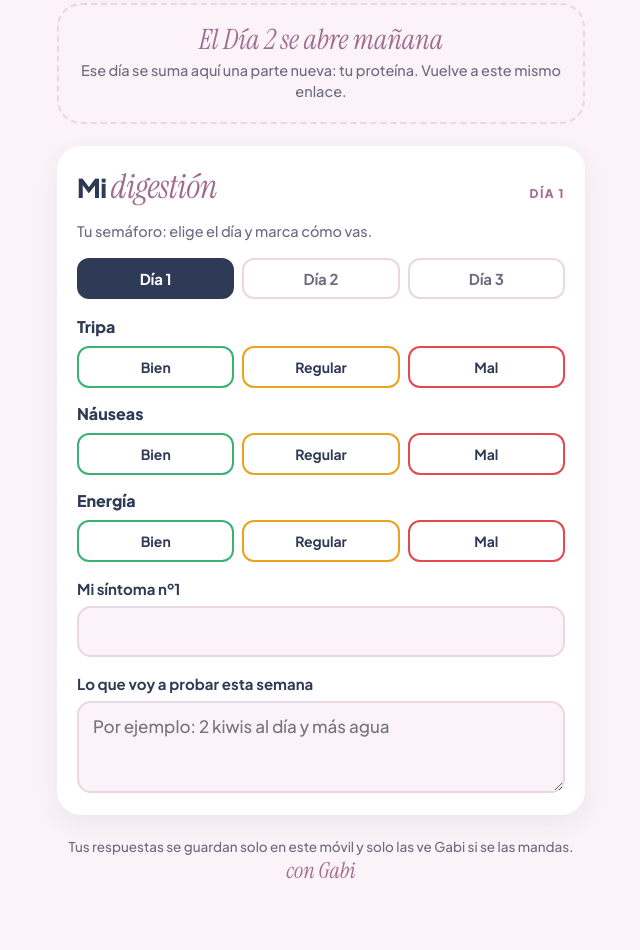
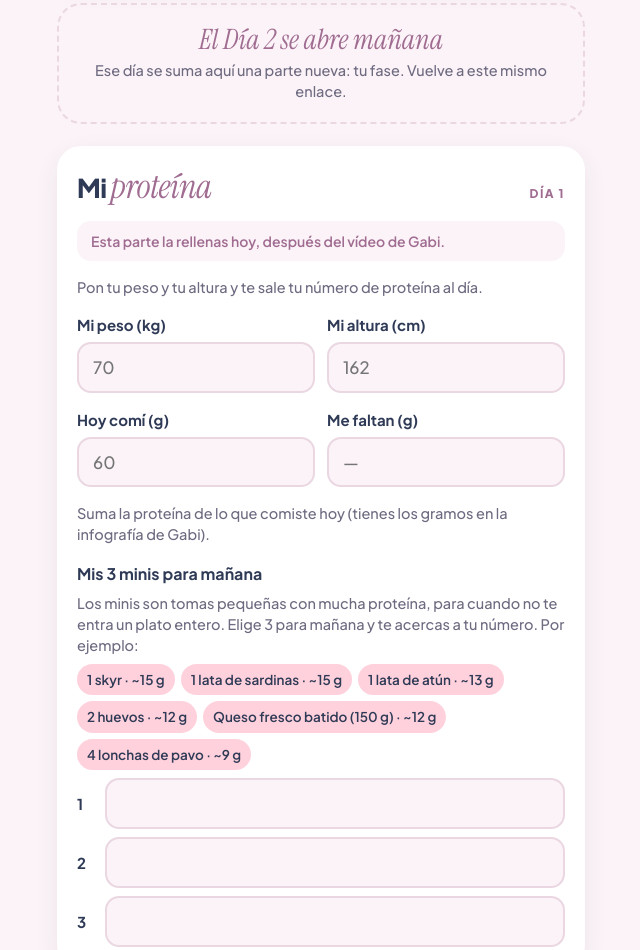
Before and after one commit to ighashtagsanalyzer-beep/mapa-glp1, a plain HTML site: page index.html in a window 1280 px wide. Shown: the part 903-1853 px from the top of the page, without its empty margins (319-959 px from the left). Before the commit the page ends 1825 px from the top, so only its background shows below. Drawn offline with Linux system fonts and the light colour scheme.

Commit message:
Reordenar días: proteína, fase, digestión
Co-Authored-By: Claude Opus 5.5 <noreply@anthropic.com>

```diff
--- a/index.html
+++ b/index.html
@@ -103,9 +103,9 @@ input:focus,textarea:focus{border-color:var(--malva-rosa);background:#fff}
 <div class="envoltura">
 <nav aria-label="Partes del Mapa"><div class="pasos">
   <a href="#datos" data-paso="datos"><b>0</b>Datos</a>
-  <a href="#lunes" data-paso="lunes"><b>1</b>Día 1</a>
-  <a href="#martes" data-paso="martes"><b>2</b>Día 2</a>
-  <a href="#miercoles" data-paso="miercoles"><b>3</b>Día 3</a>
+  <a href="#martes" data-paso="martes"><b>1</b>Día 1</a>
+  <a href="#miercoles" data-paso="miercoles"><b>2</b>Día 2</a>
+  <a href="#lunes" data-paso="lunes"><b>3</b>Día 3</a>
 </div></nav>
 
 <form id="mapa" autocomplete="off" novalidate>
@@ -123,20 +123,9 @@ input:focus,textarea:focus{border-color:var(--malva-rosa);background:#fff}
 
 <div id="proximo" class="proximo" hidden><b id="proximo-tit"></b><span id="proximo-txt"></span></div>
 
-<section id="lunes"><div class="tarjeta">
-  <div class="cabeza"><h2>Mi <em>digestión</em></h2><span class="dia">Día 1</span></div>
-  <p class="ayuda">Tu semáforo: elige el día y marca cómo vas.</p>
-  <div class="dias" role="group" aria-label="Día del semáforo">
-    <button type="button" data-dia="lun">Día 1</button><button type="button" data-dia="mar">Día 2</button><button type="button" data-dia="mie">Día 3</button>
-  </div>
-  <div id="semaforo" class="fila-sem" style="gap:14px"></div>
-  <label>Mi síntoma nº1<input id="sintoma" name="sintoma"></label>
-  <label>Lo que voy a probar esta semana<textarea id="probar" name="probar" placeholder="Por ejemplo: 2 kiwis al día y más agua"></textarea></label>
-</div></section>
-
 <section id="martes"><div class="tarjeta">
-  <div class="cabeza"><h2>Mi <em>proteína</em></h2><span class="dia">Día 2</span></div>
-  <p class="cuando">Esta parte la rellenas el Día 2, después del vídeo de Gabi.</p>
+  <div class="cabeza"><h2>Mi <em>proteína</em></h2><span class="dia">Día 1</span></div>
+  <p class="cuando">Esta parte la rellenas hoy, después del vídeo de Gabi.</p>
   <p class="ayuda">Pon tu peso y tu altura y te sale tu número de proteína al día.</p>
   <div class="dos">
     <label>Mi peso (kg)<input id="peso" name="peso" inputmode="decimal" placeholder="70"></label>
@@ -168,8 +157,8 @@ input:focus,textarea:focus{border-color:var(--malva-rosa);background:#fff}
 </div></section>
 
 <section id="miercoles"><div class="tarjeta">
-  <div class="cabeza"><h2>Mi <em>fase</em></h2><span class="dia">Día 3</span></div>
-  <p class="cuando">Esta parte la rellenas el Día 3, después del vídeo de Gabi.</p>
+  <div class="cabeza"><h2>Mi <em>fase</em></h2><span class="dia">Día 2</span></div>
+  <p class="cuando">Esta parte la rellenas el Día 2, después del vídeo de Gabi.</p>
   <p class="ayuda">¿En qué fase estás? Marca una.</p>
   <div class="fases" role="group" aria-label="Mi fase">
     <button type="button" data-fase="Fase 1 · empezando o subiendo dosis">Fase 1 · Empezando o subiendo dosis<small>Que la digestión no te frene</small></button>
@@ -179,6 +168,18 @@ input:focus,textarea:focus{border-color:var(--malva-rosa);background:#fff}
   </div>
   <label>Lo que más me preocupa<textarea id="preocupa" name="preocupa"></textarea></label>
   <label>¿Qué cambiarías tú en tu caso?<textarea id="cambiarias" name="cambiarias"></textarea></label>
+</div></section>
+
+<section id="lunes"><div class="tarjeta">
+  <div class="cabeza"><h2>Mi <em>digestión</em></h2><span class="dia">Día 3</span></div>
+  <p class="cuando">Esta parte la rellenas el Día 3, después del vídeo de Gabi.</p>
+  <p class="ayuda">Tu semáforo: elige el día y marca cómo vas.</p>
+  <div class="dias" role="group" aria-label="Día del semáforo">
+    <button type="button" data-dia="lun">Día 1</button><button type="button" data-dia="mar">Día 2</button><button type="button" data-dia="mie">Día 3</button>
+  </div>
+  <div id="semaforo" class="fila-sem" style="gap:14px"></div>
+  <label>Mi síntoma nº1<input id="sintoma" name="sintoma"></label>
+  <label>Lo que voy a probar esta semana<textarea id="probar" name="probar" placeholder="Por ejemplo: 2 kiwis al día y más agua"></textarea></label>
 </div></section>
 
 <section id="enviar"><div class="final">
@@ -281,22 +282,22 @@ input:focus,textarea:focus{border-color:var(--malva-rosa);background:#fff}
     L.push("Semana: "+v("semana")+" · Me pincho el: "+v("pinchazo"));
     L.push("Medicamento y dosis: "+v("medicamento"));
     L.push("Objetivo: "+v("objetivo"));
-    L.push(""); L.push("*Día 1 · Mi digestión*");
+    L.push(""); L.push("*Día 1 · Mi proteína*");
+    L.push("Peso: "+v("peso")+" kg · Altura: "+v("altura")+" cm");
+    L.push("Mi número: "+(isFinite(p.numero) ? p.numero+" g al día" : "—")+(isFinite(p.imc) ? " (IMC "+p.imc.toFixed(1).replace(".",",")+")" : ""));
+    L.push("Hoy comí: "+v("comi")+" g · Me faltan: "+($("faltan").value || "—")+" g");
+    L.push("Mis minis: "+[v("mini1"),v("mini2"),v("mini3")].join(" / "));
+    L.push(""); L.push("*Día 2 · Mi fase*");
+    L.push("Fase: "+(estado.fase || "—"));
+    L.push("Me preocupa: "+v("preocupa"));
+    L.push("Cambiaría: "+v("cambiarias"));
+    L.push(""); L.push("*Día 3 · Mi digestión*");
     FILAS.forEach(function(f){
       var partes = Object.keys(DIAS).map(function(d){ var x = estado.sem[f[0]+"_"+d]; var t = x ? ({v:"🟢",a:"🟡",r:"🔴"})[x] : "—"; return DIAS[d]+" "+t; });
       L.push(f[1]+": "+partes.join(" · "));
     });
     L.push("Síntoma nº1: "+v("sintoma"));
     L.push("Voy a probar: "+v("probar"));
-    L.push(""); L.push("*Día 2 · Mi proteína*");
-    L.push("Peso: "+v("peso")+" kg · Altura: "+v("altura")+" cm");
-    L.push("Mi número: "+(isFinite(p.numero) ? p.numero+" g al día" : "—")+(isFinite(p.imc) ? " (IMC "+p.imc.toFixed(1).replace(".",",")+")" : ""));
-    L.push("Hoy comí: "+v("comi")+" g · Me faltan: "+($("faltan").value || "—")+" g");
-    L.push("Mis minis: "+[v("mini1"),v("mini2"),v("mini3")].join(" / "));
-    L.push(""); L.push("*Día 3 · Mi fase*");
-    L.push("Fase: "+(estado.fase || "—"));
-    L.push("Me preocupa: "+v("preocupa"));
-    L.push("Cambiaría: "+v("cambiarias"));
     L.push(""); L.push("Quiero que revises mi Mapa en una valoración.");
     return L.join("\n");
   }
@@ -323,16 +324,16 @@ input:focus,textarea:focus{border-color:var(--malva-rosa);background:#fff}
   function abrir(){
     var p = INICIO.split("-"), ini = new Date(+p[0], +p[1]-1, +p[2]), hoy = new Date(); hoy.setHours(0,0,0,0);
     var dia = q.ver === "todo" ? 3 : Math.floor((hoy - ini)/864e5) + 1; // 0 o menos = antes de empezar
-    var secs = [["lunes",1],["martes",2],["miercoles",3],["enviar",3]];
+    var secs = [["martes",1],["miercoles",2],["lunes",3],["enviar",3]];
     secs.forEach(function(x){ $(x[0]).hidden = dia < x[1]; });
     var visibles = 0;
-    document.querySelectorAll(".pasos a").forEach(function(a){ var n = {datos:0,lunes:1,martes:2,miercoles:3}[a.dataset.paso]; a.hidden = dia < n; if(!a.hidden) visibles++; });
+    document.querySelectorAll(".pasos a").forEach(function(a){ var n = {datos:0,martes:1,miercoles:2,lunes:3}[a.dataset.paso]; a.hidden = dia < n; if(!a.hidden) visibles++; });
     document.querySelector(".pasos").style.setProperty("--n", visibles);
     if (dia < 3){
       var sig = Math.max(dia,0) + 1, f = new Date(ini); f.setDate(ini.getDate() + sig - 1);
       var DS = ["domingo","lunes","martes","miércoles","jueves","viernes","sábado"];
       var cuando = (Math.round((f - hoy)/864e5) === 1) ? "mañana" : "el " + DS[f.getDay()] + " " + f.getDate();
-      var tema = {1:"tu digestión",2:"tu proteína",3:"tu fase"}[sig];
+      var tema = {1:"tu proteína",2:"tu fase",3:"tu digestión"}[sig];
       $("proximo-tit").textContent = "El Día " + sig + " se abre " + cuando;
       $("proximo-txt").textContent = "Ese día se suma aquí una parte nueva: " + tema + ". Vuelve a este mismo enlace.";
       $("proximo").hidden = false;
```
